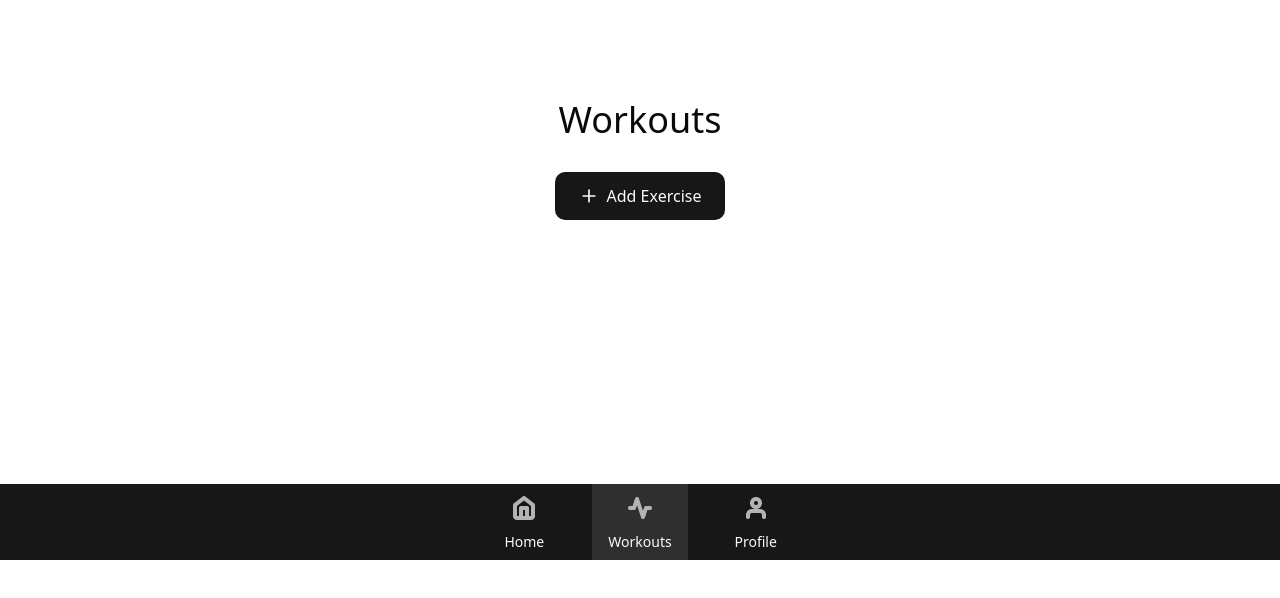
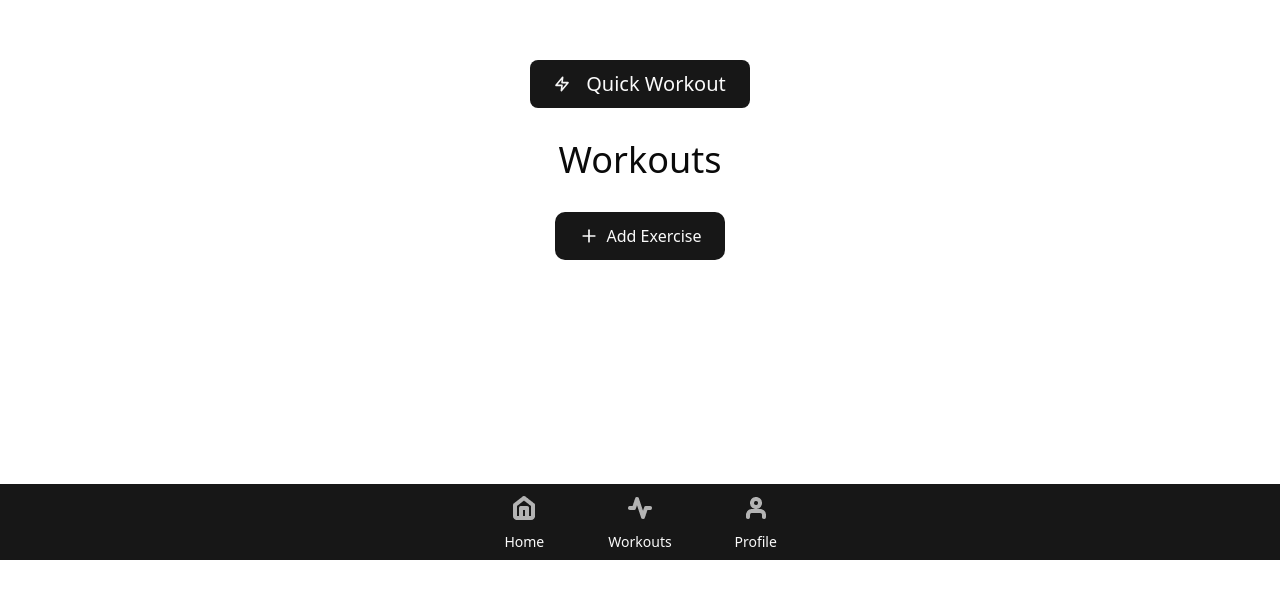
Before and after one commit to reiganarmstrong/hci-team-proj, a Next.js app: page /workouts in a window 1280 px wide. Shown: the part 240-838 px from the top of the page. Built offline with nearby package versions, Linux system fonts and the light colour scheme.

Commit message:
Made changes in workout page to link to workout example page.

```diff
--- a/app/_components/nav-footer/nav-button/index.tsx
+++ b/app/_components/nav-footer/nav-button/index.tsx
@@ -12,7 +12,7 @@ type Props = {
 };
 
 export default ({ src, alt, text, linkPath }: Props) => {
-	const pathname = usePathname();
+	const pathname = usePathname().split("/")[0];
 	const defaultBg = linkPath === pathname ? "bg-figma-navbar-highlighted" : "";
 	console.log(pathname);
 	return (
--- a/app/workouts/page.tsx
+++ b/app/workouts/page.tsx
@@ -1,10 +1,22 @@
 "use client";
+import { Plus } from "lucide-react";
+import Image from "next/image";
 import Link from "next/link";
-import { Plus } from "lucide-react";
+import { Button } from "@/components/ui/button";
+import zapPath from "@/public/figma/Zap.svg";
 
 export default function WorkoutsPage() {
 	return (
 		<div className="flex min-h-screen flex-col items-center justify-center gap-8 p-8">
+			<Button asChild className="p-6">
+				<Link
+					href={"/workouts/workout-example"}
+					className="flex flex-row gap-4 text-xl"
+				>
+					<Image src={zapPath} alt="zap icon" />
+					<span>Quick Workout</span>
+				</Link>
+			</Button>
 			<h1 className="font-medium text-4xl">Workouts</h1>
 			<Link
 				href="/workouts/add-exercise"
--- a/app/workout-example/page.tsx
+++ b/app/workouts/workout-example/page.tsx
@@ -1,7 +1,7 @@
 export default function Home() {
 	return (
 		<div className="grid min-h-screen grid-rows-[20px_1fr_20px] items-center justify-items-center gap-16 p-8 pb-20 font-sans sm:p-20">
-			profile
+			workout example
 		</div>
 	);
 }
```
Also changed, not shown: public/figma/Zap.svg (added).
